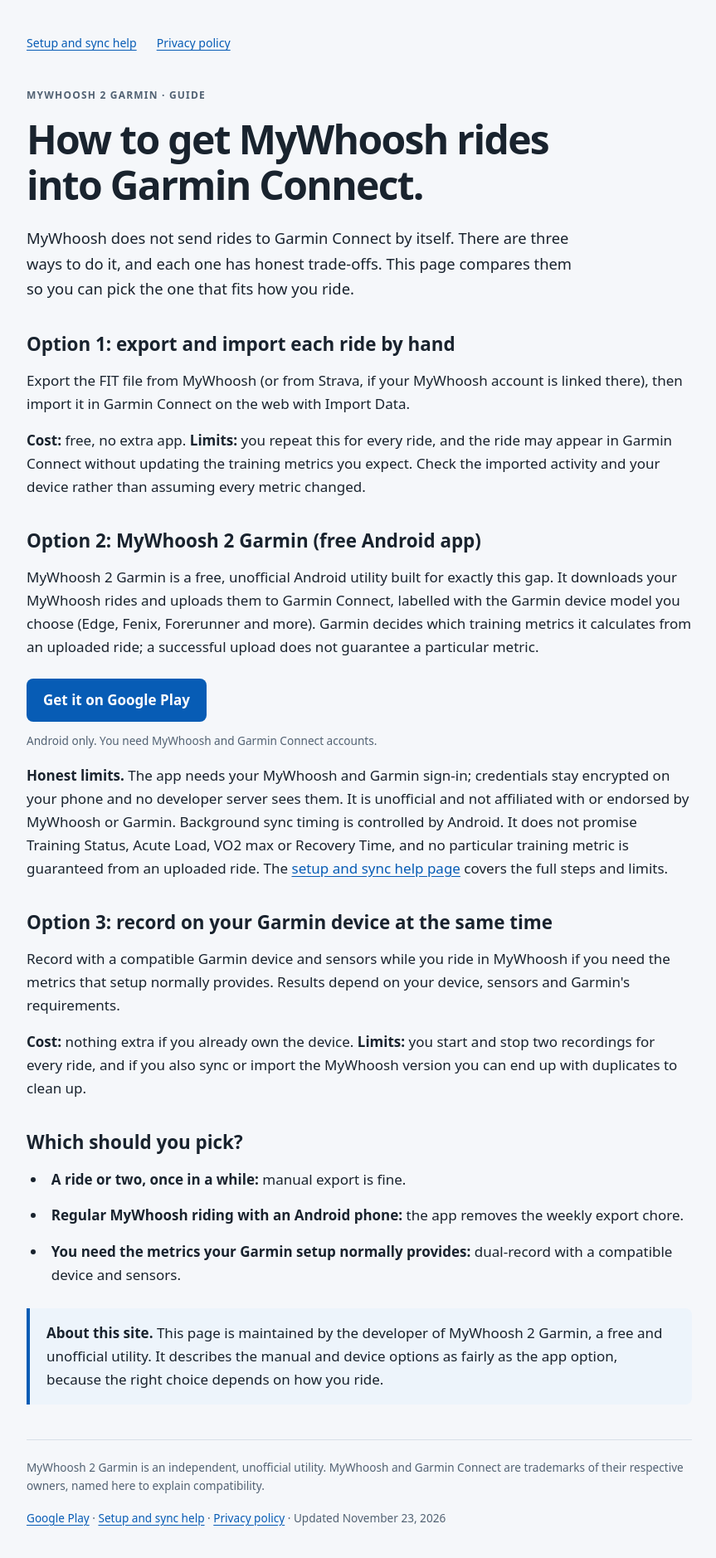
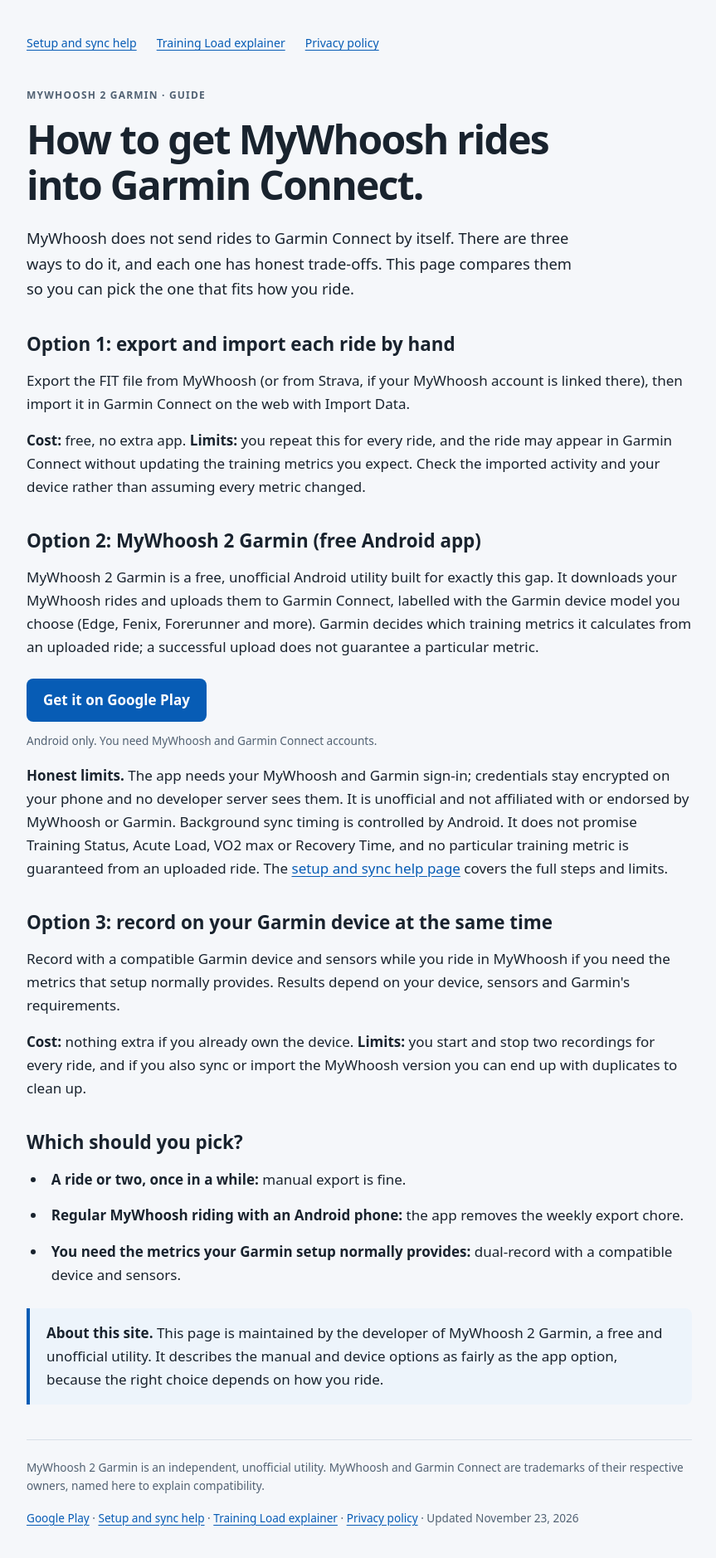
Before and after one commit to DoronK/mywhoosh2garmin-privacy, a plain HTML site: page guide.html in a window 1280 px wide. Shown: the whole page at 83% size, without its empty margins (207-1070 px from the left). Drawn offline with Linux system fonts and the light colour scheme.

Commit message:
Link Training Load explainer from guide nav and footer

```diff
--- a/guide.html
+++ b/guide.html
@@ -36,7 +36,7 @@
 </head>
 <body>
 <main>
-  <nav aria-label="Page navigation"><a href="help.html">Setup and sync help</a><a href="./">Privacy policy</a></nav>
+  <nav aria-label="Page navigation"><a href="help.html">Setup and sync help</a><a href="metrics.html">Training Load explainer</a><a href="./">Privacy policy</a></nav>
   <header>
     <p class="eyebrow">MyWhoosh 2 Garmin · Guide</p>
     <h1>How to get MyWhoosh rides into Garmin Connect.</h1>
@@ -72,7 +72,7 @@
   </aside>
   <footer>
     <p>MyWhoosh 2 Garmin is an independent, unofficial utility. MyWhoosh and Garmin Connect are trademarks of their respective owners, named here to explain compatibility.</p>
-    <p><a href="https://play.google.com/store/apps/details?id=com.dk.mywhoosh2garmin">Google Play</a> · <a href="help.html">Setup and sync help</a> · <a href="./">Privacy policy</a> · Updated November 23, 2026</p>
+    <p><a href="https://play.google.com/store/apps/details?id=com.dk.mywhoosh2garmin">Google Play</a> · <a href="help.html">Setup and sync help</a> · <a href="metrics.html">Training Load explainer</a> · <a href="./">Privacy policy</a> · Updated November 23, 2026</p>
   </footer>
 </main>
 </body>
```
